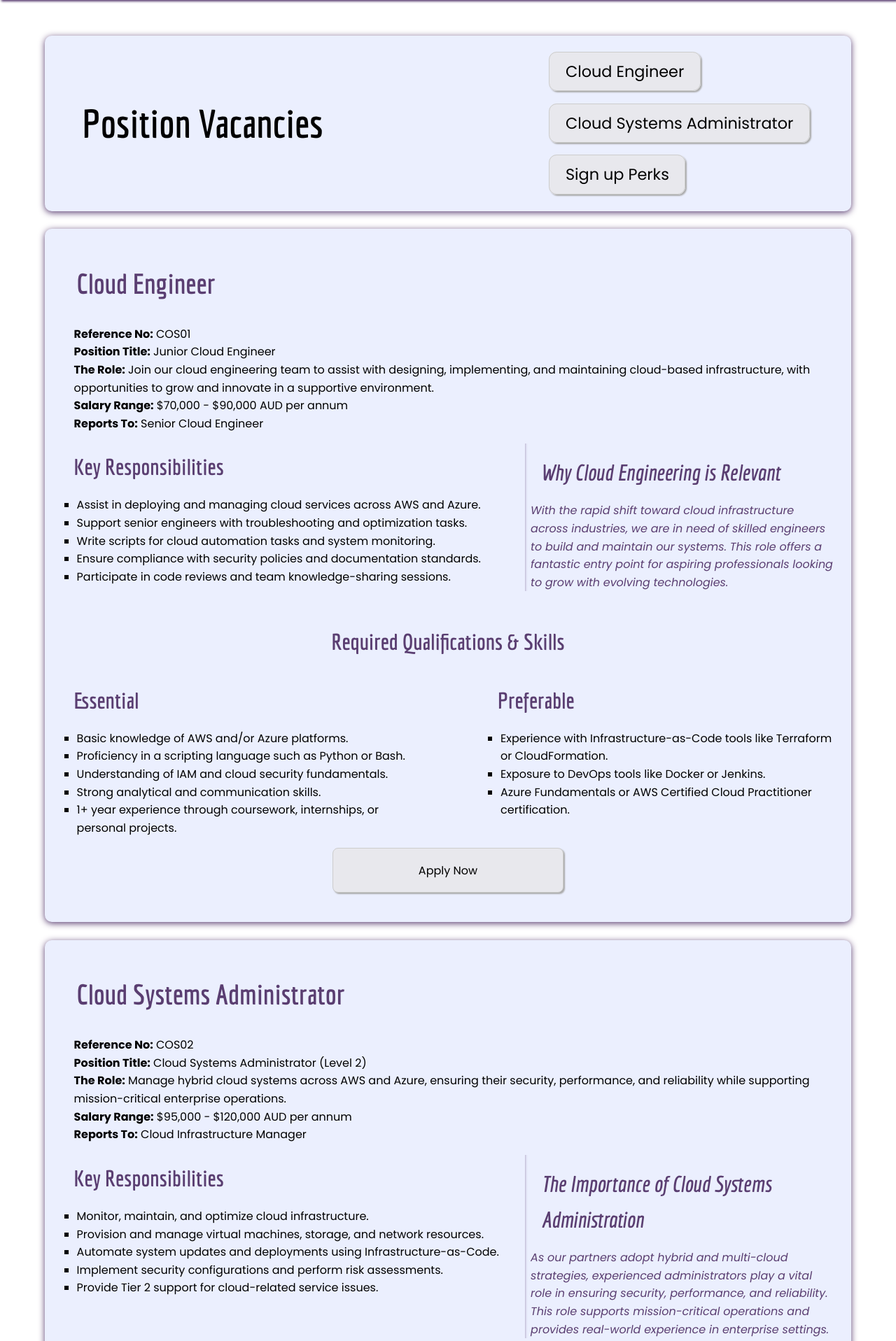
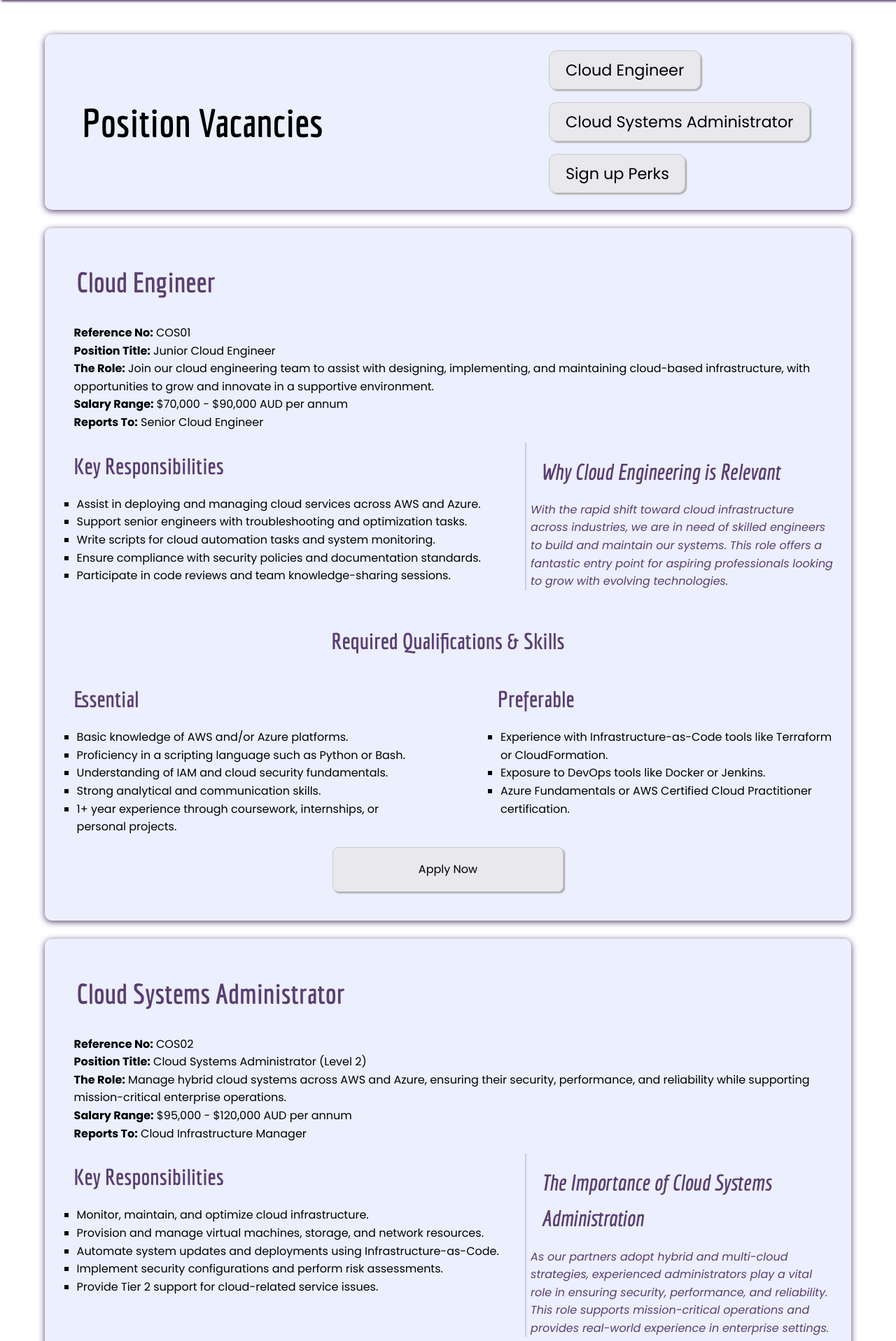
Before and after one commit to 102347055/webweavers-project-part1, a PHP site: page /jobs.html in a window 1280 px wide. Shown: the part 109-2026 px from the top of the page at 70% size. Run offline with PHP 8.4, Linux system fonts and the light colour scheme.

Commit message:
fixed gap on homepage and adjusted padding

```diff
--- a/project1/styles/styles.css
+++ b/project1/styles/styles.css
@@ -28,7 +28,7 @@ html {
 
 body {
     font-size: 1.25em;
-    margin-top: 20vh;
+    margin-top: 15vh;
 }
 
 /* Navbar layout */
@@ -478,6 +478,10 @@ summary::marker {
 
 /***************************************************** apply page **************************************************************/
 
+#apply-body {
+    padding-top: 1px;
+}
+
 #apply-heading {
     font-size: 4em;
     font-family: "Economica", sans-serif;
@@ -586,6 +590,10 @@ textarea {
 /* adjustments for smaller screen size */
 
 @media only screen and (max-width: 800px) {
+    #apply-body {
+        padding-top: none;
+    }
+
     #apply-heading {
         font-size: 3em; /* heading is smaller - more appropriate size in relation to screen */
         text-align: center;
@@ -807,6 +815,10 @@ h2, h3, h4 {
 
 /***************************************************** Jobs Page **************************************************************/
 
+#jobs_body {
+    padding-top: 1vw;
+}
+
 #cloud_engineer, #cloud_systems_administrator, #why_sign_up {
     background: #ebeffe;
     scroll-margin-top: 5vw;
```
Lines whose indentation alone changed are shown as unchanged.
